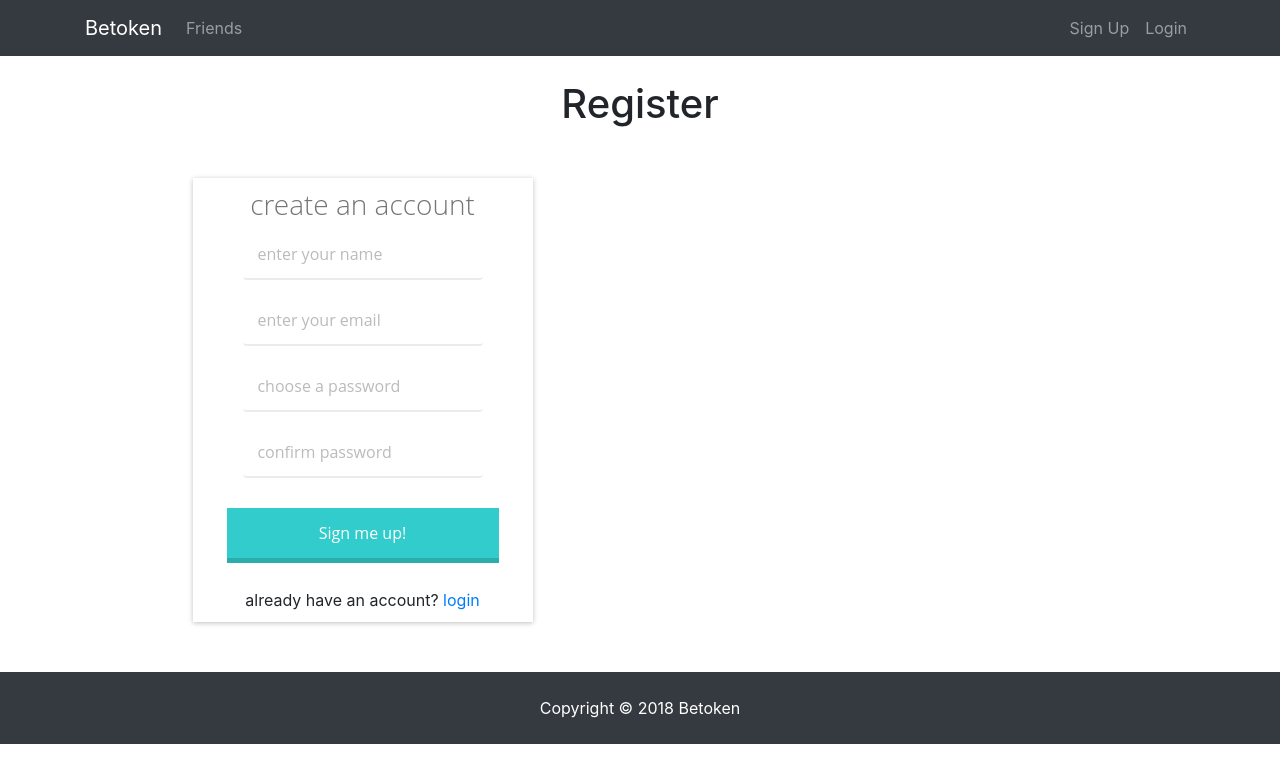
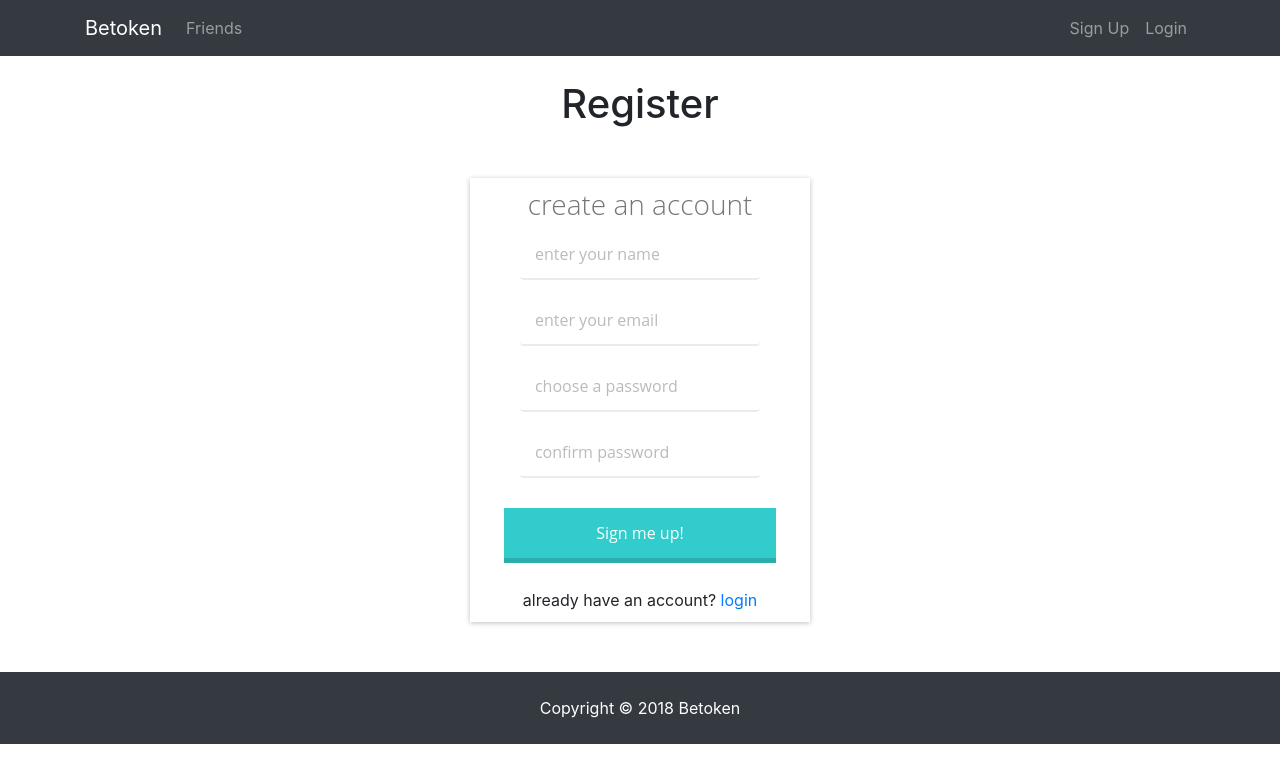
Before and after one commit to Betoken-Blockchain/Betoken, a React (Create React App) app in the folder client/: page /register in a window 1280 px wide. Shown: the top 782 px of the page. Built offline with nearby package versions, Linux system fonts and the light colour scheme.

Commit message:
Center login form

```diff
--- a/client/src/components/auth/Auth.css
+++ b/client/src/components/auth/Auth.css
@@ -1,3 +1,7 @@
+.loginPage {
+  height: 100%;
+}
+
 #logbox {
   padding: 10px;
   margin: 50px auto;
@@ -17,7 +21,7 @@
 
 #logbox h1,
 input {
-  font-family: 'Open Sans', Helvetica, sans-serif;
+  font-family: "Open Sans", Helvetica, sans-serif;
 }
 
 .form-control:focus {
@@ -77,3 +81,7 @@ input {
 .inputButton:focus {
   outline: none;
 }
+
+.col-md-6 {
+  margin: auto;
+}
--- a/client/src/components/auth/Login.js
+++ b/client/src/components/auth/Login.js
@@ -55,7 +55,7 @@ class Login extends Component {
     const { errors } = this.state;
 
     return (
-      <div>
+      <div className="loginPage">
         <h1>Login</h1>
 
         <div className="col-md-6">
```
Also changed, not shown: client/src/img/login-image.jpeg (added).
